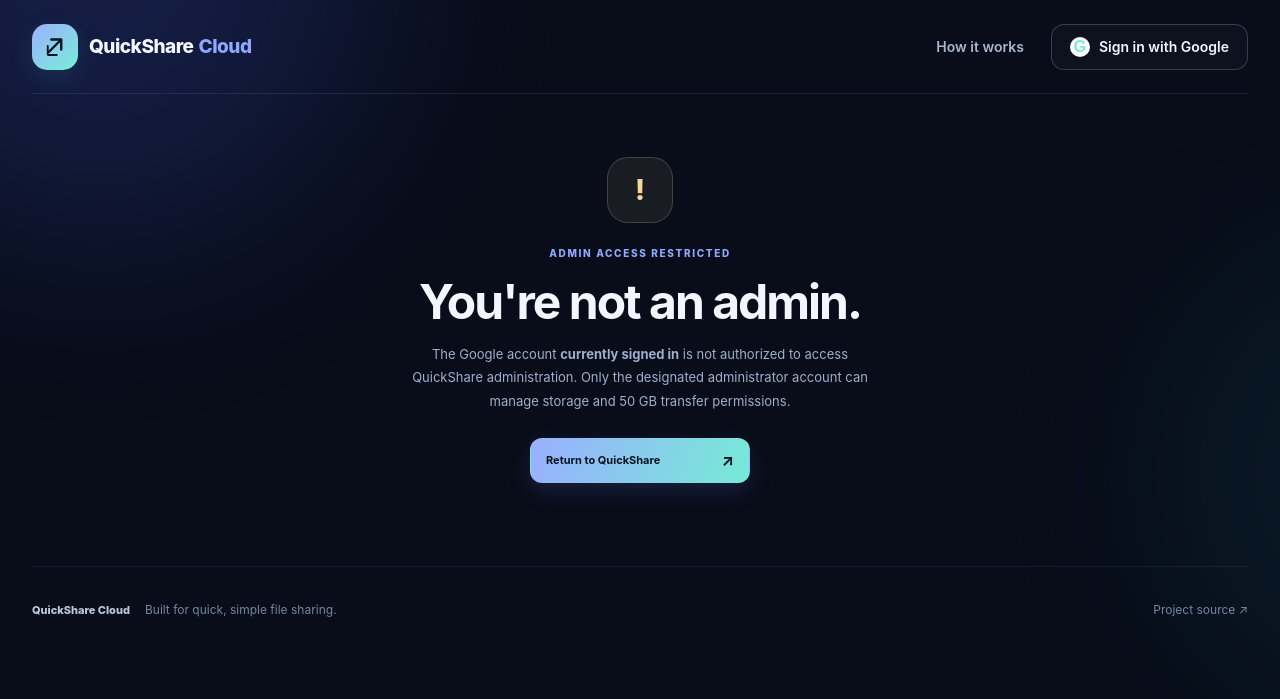
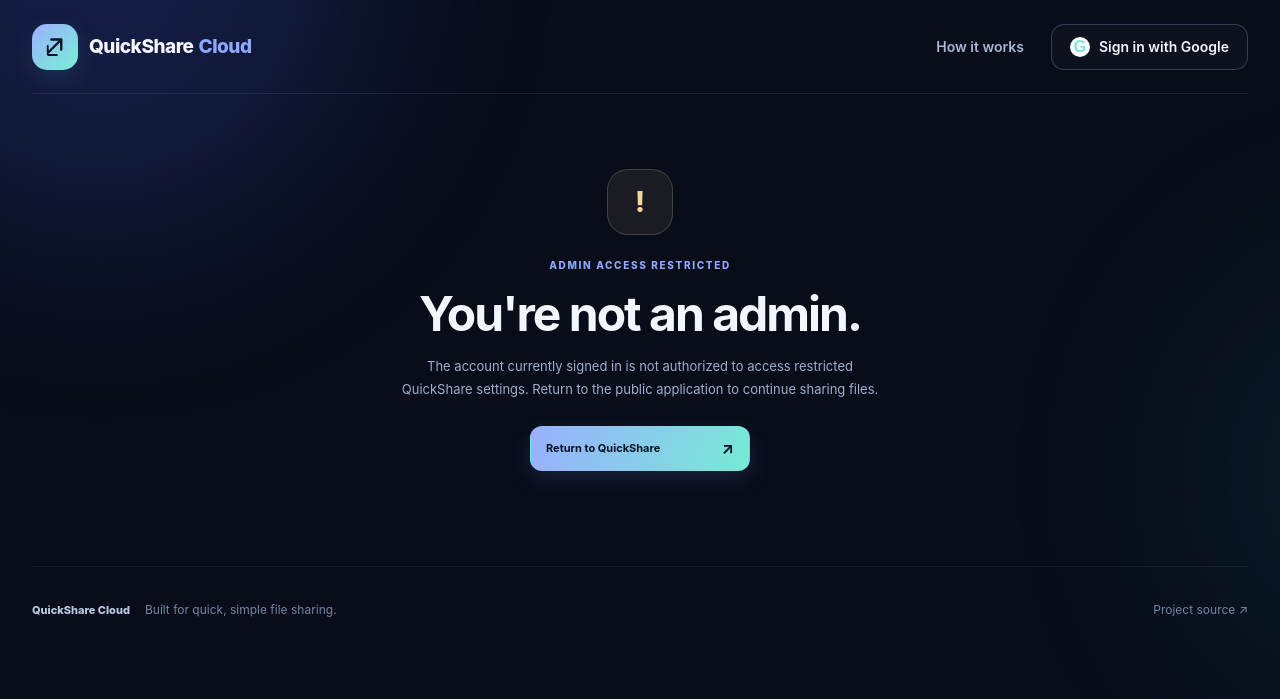
Before and after one commit to Darshan-U-P/QuickShare-Cloud, a Flask app: template templates/not_admin.html in a window 1280 px wide. Shown: the top 699 px of the page. Run offline with Flask 3, Linux system fonts and the light colour scheme; the template is opened without the code that fills it, so the values that code supplies are empty.

Commit message:
Remove personal account details from public docs and UI

```diff
--- a/app.py
+++ b/app.py
@@ -89,9 +89,7 @@
 DOWNLOAD_TICKET_WINDOW_SECONDS = 30 * 60
 DOWNLOAD_TICKET_MAX_AGE_SECONDS = 7 * 24 * 60 * 60
 SHARE_ID_PATTERN = re.compile(r"^[a-f0-9]{32}$")
-# Only this verified Google account may use administrator functionality.
-# The configured STORAGE_ADMIN_EMAIL should use the same address.
-ADMIN_ALLOWED_EMAIL = "darshandileep4@gmail.com"
+# The verified administrator identity is configured privately via STORAGE_ADMIN_EMAIL.
 ADMIN_PANEL_HOST = "adminqshare.darshanup.online"
 ADMIN_PANEL_BASE_URL = f"https://{ADMIN_PANEL_HOST}"
 TRANSFER_EMAIL_PATTERN = re.compile(r"^[^@\s]+@[^@\s]+\.[^@\s]+$")
@@ -204,19 +202,19 @@
 
 
 
+def _configured_storage_admin_email() -> str:
+    return os.getenv("STORAGE_ADMIN_EMAIL", "").strip().lower()
+
+
 def _is_storage_admin() -> bool:
     user = _current_user()
     email = str(user.get("email", "")).strip().lower() if user else ""
-    return bool(user and email == ADMIN_ALLOWED_EMAIL)
+    admin_email = _configured_storage_admin_email()
+    return bool(user and admin_email and email == admin_email)
 
 
 def _not_admin_response():
-    user = _current_user() or {}
-    return render_template(
-        "not_admin.html",
-        account_email=str(user.get("email", "")).strip(),
-        allowed_admin_email=ADMIN_ALLOWED_EMAIL,
-    ), 403
+    return render_template("not_admin.html"), 403
 
 
 def _is_admin_host_request() -> bool:
@@ -496,7 +494,6 @@
     return render_template(
         "drive_setup.html",
         drive_storage_ready=_drive_storage_ready(),
-        storage_admin_email=os.getenv("STORAGE_ADMIN_EMAIL", ""),
         drive_redirect_uri=redirect_uri,
     )
 
@@ -521,7 +518,6 @@
         "transfer_permissions.html",
         approved_emails=approved_emails,
         drive_storage_ready=drive_ready,
-        storage_admin_email=os.getenv("STORAGE_ADMIN_EMAIL", ""),
         permission_error=permission_error,
     )
 
@@ -609,10 +605,10 @@
         if not userinfo:
             userinfo = oauth.google_drive.userinfo(token=token)
         email = str(userinfo.get("email", "")).strip().lower()
-        if userinfo.get("email_verified") is not True or email != os.getenv("STORAGE_ADMIN_EMAIL", "").strip().lower():
+        if userinfo.get("email_verified") is not True or email != _configured_storage_admin_email():
             flash(
-                f"Connect Drive using the authorized admin account {ADMIN_ALLOWED_EMAIL}. "
-                "Ensure STORAGE_ADMIN_EMAIL is set to the same address in Vercel.",
+                "Connect Drive using the verified Google account configured for storage administration. "
+                "Check STORAGE_ADMIN_EMAIL in the deployment settings.",
                 "error",
             )
             return redirect(f"{ADMIN_PANEL_BASE_URL}/admin/storage")
@@ -620,8 +616,7 @@
         return render_template(
             "drive_setup.html",
             drive_storage_ready=_drive_storage_ready(),
-            storage_admin_email=os.getenv("STORAGE_ADMIN_EMAIL", ""),
-            drive_redirect_uri=os.getenv("GOOGLE_DRIVE_REDIRECT_URI", "").strip() or url_for("google_drive_callback", _external=True),
+                drive_redirect_uri=os.getenv("GOOGLE_DRIVE_REDIRECT_URI", "").strip() or url_for("google_drive_callback", _external=True),
             one_time_refresh_token=refresh_token,
             refresh_token_missing=not bool(refresh_token),
         )
--- a/templates/base.html
+++ b/templates/base.html
@@ -27,7 +27,7 @@
         {% if session.get('user') %}
           <a href="{{ url_for('my_shares') }}">My Shares</a>
 
-          <span class="account-chip" title="{{ session.get('user', {}).get('email', '') }}"><span class="account-avatar">{{ session.get('user', {}).get('name', 'Q')[:1]|upper }}</span><span class="account-name">{{ session.get('user', {}).get('name', 'Account') }}</span></span>
+          <span class="account-chip"><span class="account-avatar">{{ session.get('user', {}).get('name', 'Q')[:1]|upper }}</span><span class="account-name">{{ session.get('user', {}).get('name', 'Account') }}</span></span>
           <a class="nav-cta" href="{{ url_for('logout') }}">Sign out <span aria-hidden="true">↗</span></a>
         {% else %}
           <a class="nav-cta google-login-cta" href="{{ url_for('login') }}"><span class="google-g">G</span> Sign in with Google</a>
--- a/templates/drive_setup.html
+++ b/templates/drive_setup.html
@@ -41,7 +41,7 @@
       {% if not drive_storage_ready %}
         <a class="btn btn-primary storage-connect-button" href="{{ url_for('connect_google_drive') }}">Connect Google Drive ↗</a>
       {% else %}
-        <p class="storage-connected-note">Connected storage account: {{ storage_admin_email }}</p>
+        <p class="storage-connected-note">Connected to the configured private storage account.</p>
       {% endif %}
     </article>
   </div>
--- a/templates/index.html
+++ b/templates/index.html
@@ -108,9 +108,6 @@
             <span class="select-arrow" aria-hidden="true">⌄</span>
           </div>
           <p class="storage-provider-help" id="storage-provider-help">GitHub files are public and can be accessed outside QuickShare.</p>
-          {% if is_storage_admin and not google_drive_storage_ready %}
-          <a class="storage-setup-link" href="{{ url_for('admin_storage') }}">Connect Google Drive to enable private file storage ↗</a>
-          {% endif %}
         </div>
 
         <div class="form-options">
--- a/templates/not_admin.html
+++ b/templates/not_admin.html
@@ -6,10 +6,8 @@
   <div class="section-kicker">ADMIN ACCESS RESTRICTED</div>
   <h1>You're not an admin.</h1>
   <p>
-    The Google account
-    <strong>{{ account_email or "currently signed in" }}</strong>
-    is not authorized to access QuickShare administration.
-    Only the designated administrator account can manage storage and 50 GB transfer permissions.
+    The account currently signed in is not authorized to access restricted QuickShare settings.
+    Return to the public application to continue sharing files.
   </p>
   <a class="btn btn-primary" href="https://qshare.darshanup.online/">
     Return to QuickShare <span class="btn-arrow" aria-hidden="true">↗</span>
```
Also changed, not shown: tests/test_app_routes.py (+15 -15 lines), README.md.
